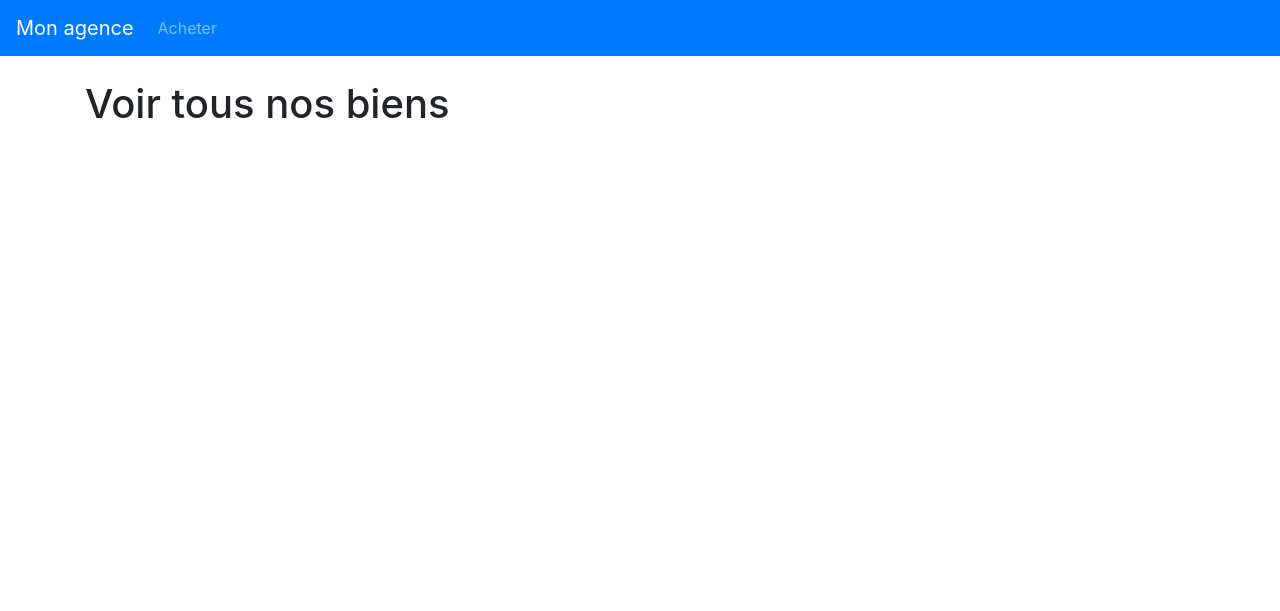
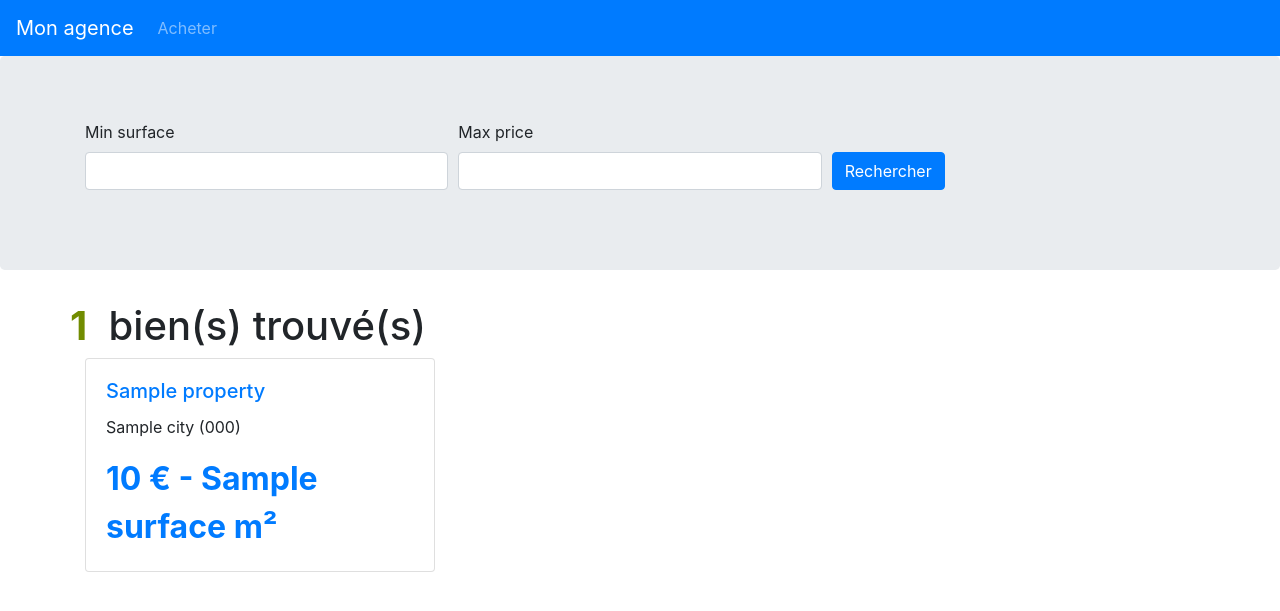
Before and after one commit to ChrisCarlier/Cours-Symfony-4, a Symfony app: template templates/property/index.html.twig in a window 1280 px wide. Shown: the top 611 px of the page. Run offline with Twig, Linux system fonts and the light colour scheme; the template is opened without the code that fills it: most values are stand-ins (such as "Sample title", 1, 10 or a date in 2020); form fields are guessed from the names that the template uses; some libraries are stand-ins or nearby versions.

Commit message:
Pagination et filtre

```diff
--- a/composer.json
+++ b/composer.json
@@ -6,6 +6,7 @@
         "ext-ctype": "*",
         "ext-iconv": "*",
         "cocur/slugify": "^3.2",
+        "knplabs/knp-paginator-bundle": "^4.0",
         "sensio/framework-extra-bundle": "^5.1",
         "symfony/asset": "4.3.*",
         "symfony/console": "4.3.*",
--- a/config/bundles.php
+++ b/config/bundles.php
@@ -15,4 +15,5 @@ return [
     Symfony\Bundle\MakerBundle\MakerBundle::class => ['dev' => true],
     Symfony\Bundle\WebServerBundle\WebServerBundle::class => ['dev' => true],
     Doctrine\Bundle\FixturesBundle\DoctrineFixturesBundle::class => ['dev' => true, 'test' => true],
+    Knp\Bundle\PaginatorBundle\KnpPaginatorBundle::class => ['all' => true],
 ];
--- /dev/null
+++ b/templates/property/_property.html.twig
@@ -0,0 +1,14 @@
+<div class="card mb-4">
+    <div class="card-body">
+        <h5 class="card-title">
+            <a href="{{ path('property.show', {slug: property.slug, id:property.id}) }}">
+                {{ property.title }}
+            </a>
+        </h5>
+        <p class="card-text">{{  property.city }} ({{ property.postalCode }})</p>
+        <div class="text-primary" style="font-size: 2rem; font-weight: bold;">
+            {{ property.formattedPrice }} € - {{ property.surface }} m²
+        </div>
+
+    </div>
+</div>
--- a/templates/property/index.html.twig
+++ b/templates/property/index.html.twig
@@ -3,7 +3,54 @@
 {% block title 'Tous nos bien' %}
 
 {% block body %}
+    <div class="jumbotron">
+        <div class="container">
+            {{ form_start(form) }}
+            <div class="form-row align-items-end">
+                <div class="col">
+                    {{ form_row(form.minSurface) }}
+                </div>
+                <div class="col">
+                    {{ form_row(form.maxPrice) }}
+                </div>
+                <div class="col">
+                    <div class="form-group">
+                        <button class="btn btn-primary">Rechercher</button>
+                    </div>
+                </div>
+            </div>
+            {{ form_end(form) }}
+        </div>
+    </div>
 <div class="container mt-4">
-    <h1>Voir tous nos biens</h1>
+    {% if properties.getTotalItemCount > 0 %}
+        <h1>
+            <div class="row">
+                <div class="count" style="font-weight: bold; color: #718C00;">
+                    {{ properties.getTotalItemCount }}
+                </div>
+                &nbsp; bien(s) trouvé(s)
+            </div>
+
+        </h1>
+    {% else %}
+        <h1>
+            <div class="count" style="color: #AA3333;">
+                Aucun bien trouvé
+            </div>
+
+        </h1>
+    {% endif %}
+
+    <div class="row">
+        {% for property in properties %}
+            <div class="col-md-4">
+                {% include 'property/_property.html.twig' %}
+            </div>
+        {% endfor %}
+    </div>
+    <div class="pagination">
+            {{ knp_pagination_render(properties) }}
+    </div>
 </div>
 {% endblock %}
--- /dev/null
+++ b/translations/KnpPaginatorBundle.yml
@@ -0,0 +1,2 @@
+label_next: suivant
+label_previous: précédent
```
Also changed, not shown: src/Controller/PropertyController.php (+20 -2 lines), src/Entity/PropertySearch.php (added, +53 -0 lines), src/Repository/PropertyRepository.php (+18 -5 lines), 3 other files.
